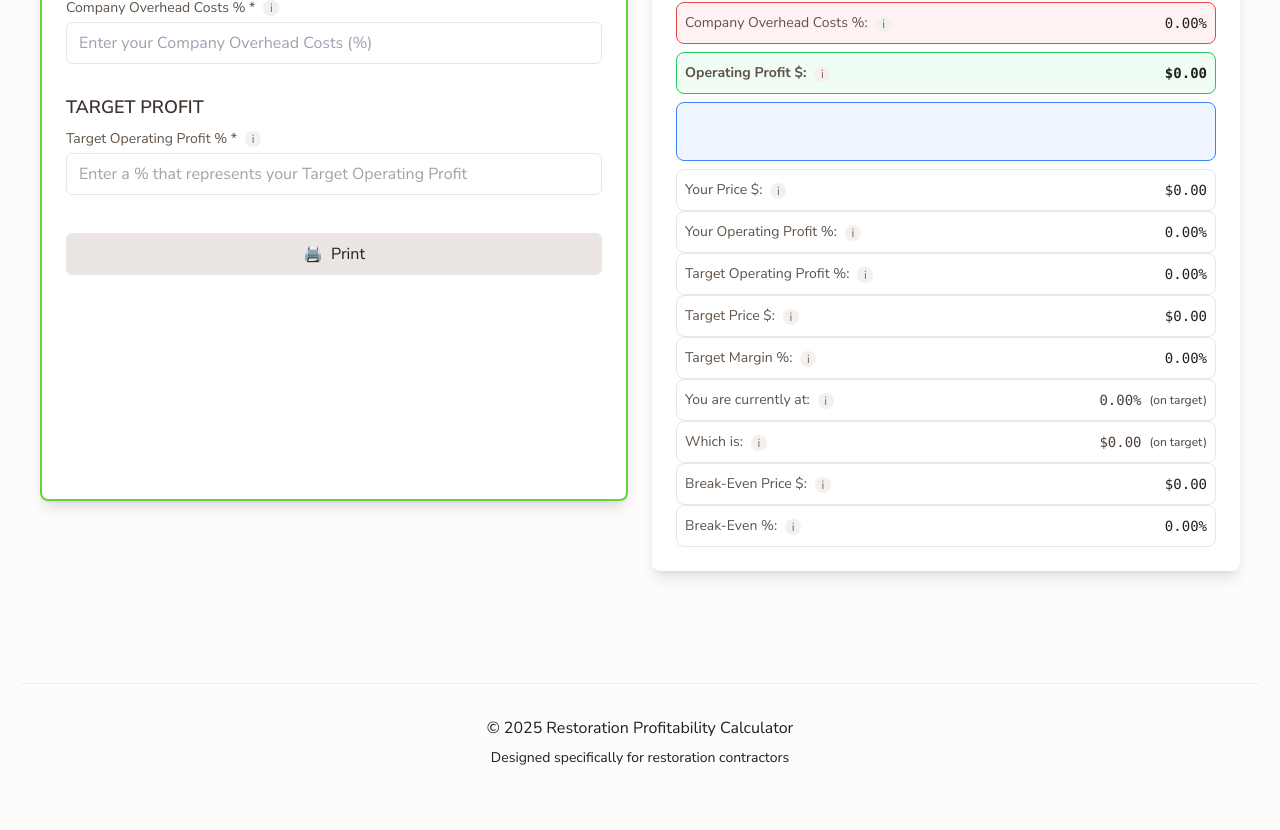
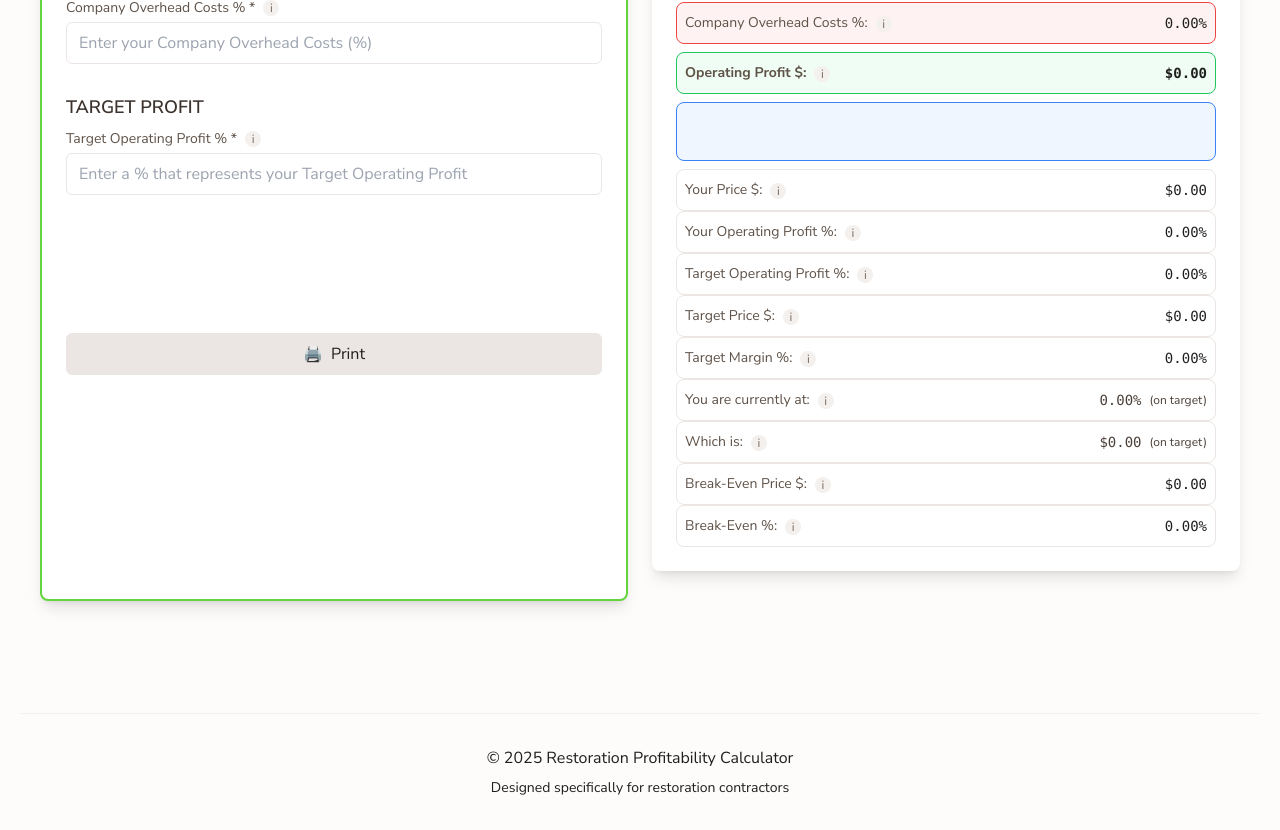
Before and after one commit to KayFernPR/Division-Calculator, a React (Vite) app: page / in a window 1280 px wide. Shown: the part 1406-2236 px from the top of the page. Before the commit the page ends 2206 px from the top, so only its background shows below. Built offline with nearby package versions, Linux system fonts and the light colour scheme.

Commit message:
Add 100px more spacing between last field and print button (total 130px)

```diff
--- a/src/components/Calculator.jsx
+++ b/src/components/Calculator.jsx
@@ -1037,7 +1037,7 @@ const Calculator = () => {
             </div>
 
                 {/* Action Buttons */}
-                <div className="flex gap-4 pt-2" style={{marginTop: '30px'}}>
+                <div className="flex gap-4 pt-2" style={{marginTop: '130px'}}>
               <button
                     type="button"
             onClick={handlePrint}
```
